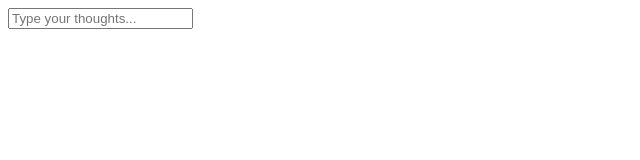
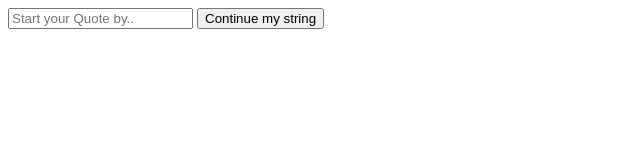
Before and after one commit to idRit/quotegenerator, a plain HTML site: page index.html in a window 1280 px wide. Shown: the whole page, without its empty margins (0-640 px from the left). Drawn offline with Linux system fonts and the light colour scheme.

Commit message:
added button

```diff
--- a/index.html
+++ b/index.html
@@ -10,7 +10,8 @@
 
 <body>
     <div class="container">
-        <input type="text" name="" id="getUserStr" placeholder="Type your thoughts..." onkeyup="getQuotes()">
+        <input type="text" name="" id="getUserStr" placeholder="Start your Quote by..">
+        <button onclick="getQuotes()">Continue my string</button>
         <p id="machineGen"></p>
     </div>
     <script src="./scripts/main.js"></script>
```
